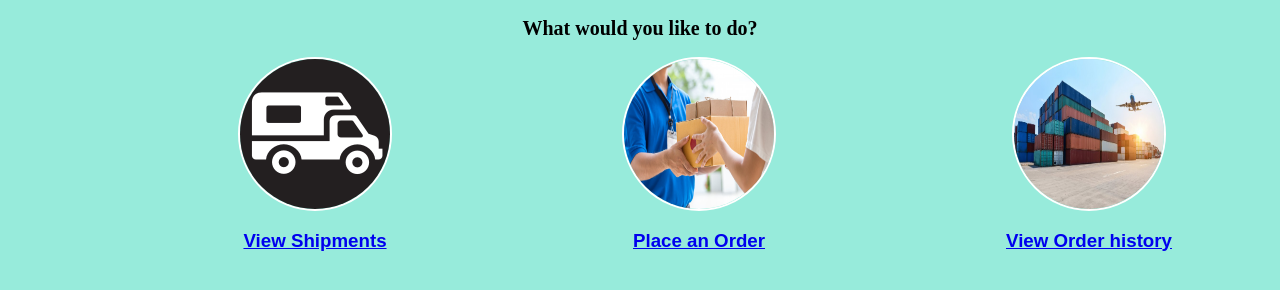
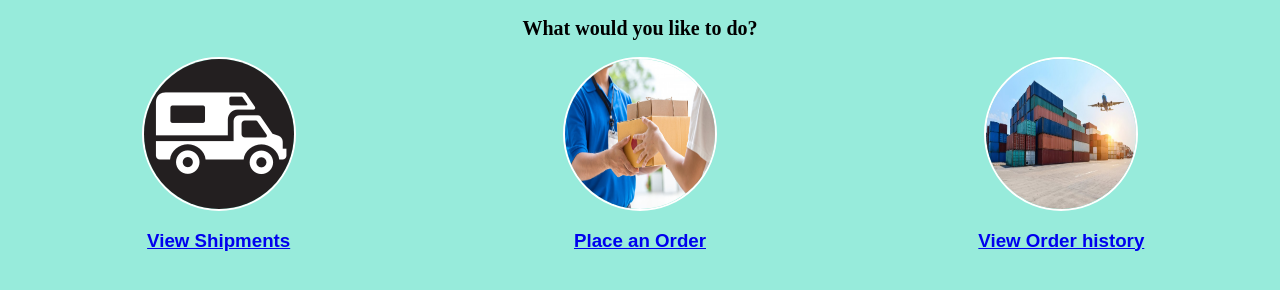
Before and after one commit to jgalang21/Inventory_Manager, a website: page src/html/warehouse.html in a window 1280 px wide. Shown: the part 120-410 px from the top of the page. Drawn offline with Linux system fonts and the light colour scheme.

Commit message:
Changed warehouse spacing to percentage

```diff
--- a/src/css/warehouse.css
+++ b/src/css/warehouse.css
@@ -82,7 +82,7 @@
 
 
 .test a {
-    margin-left: 230px;
+    width: 33.3333%;
     float: left;
     text-align: center;
     overflow: auto;
```
